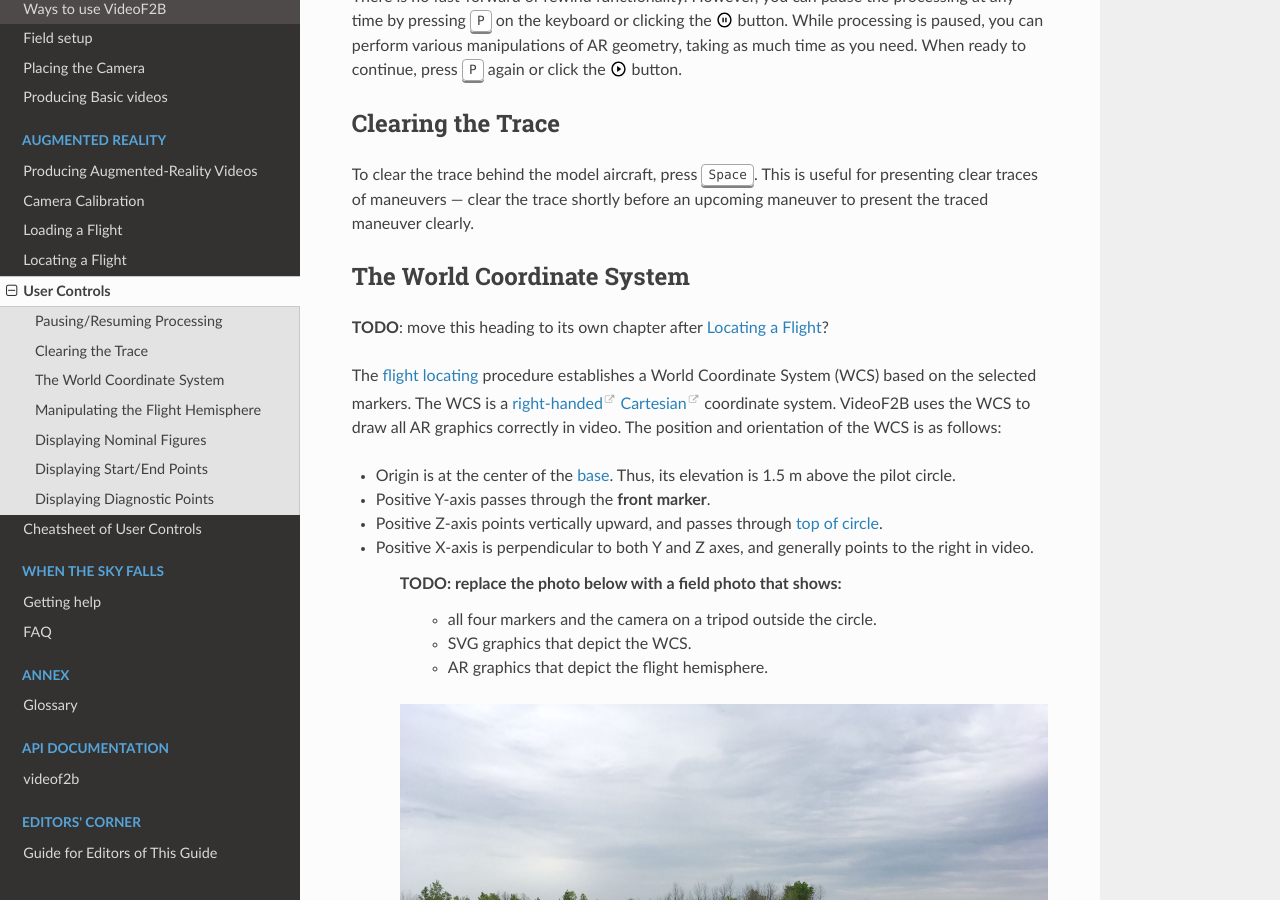
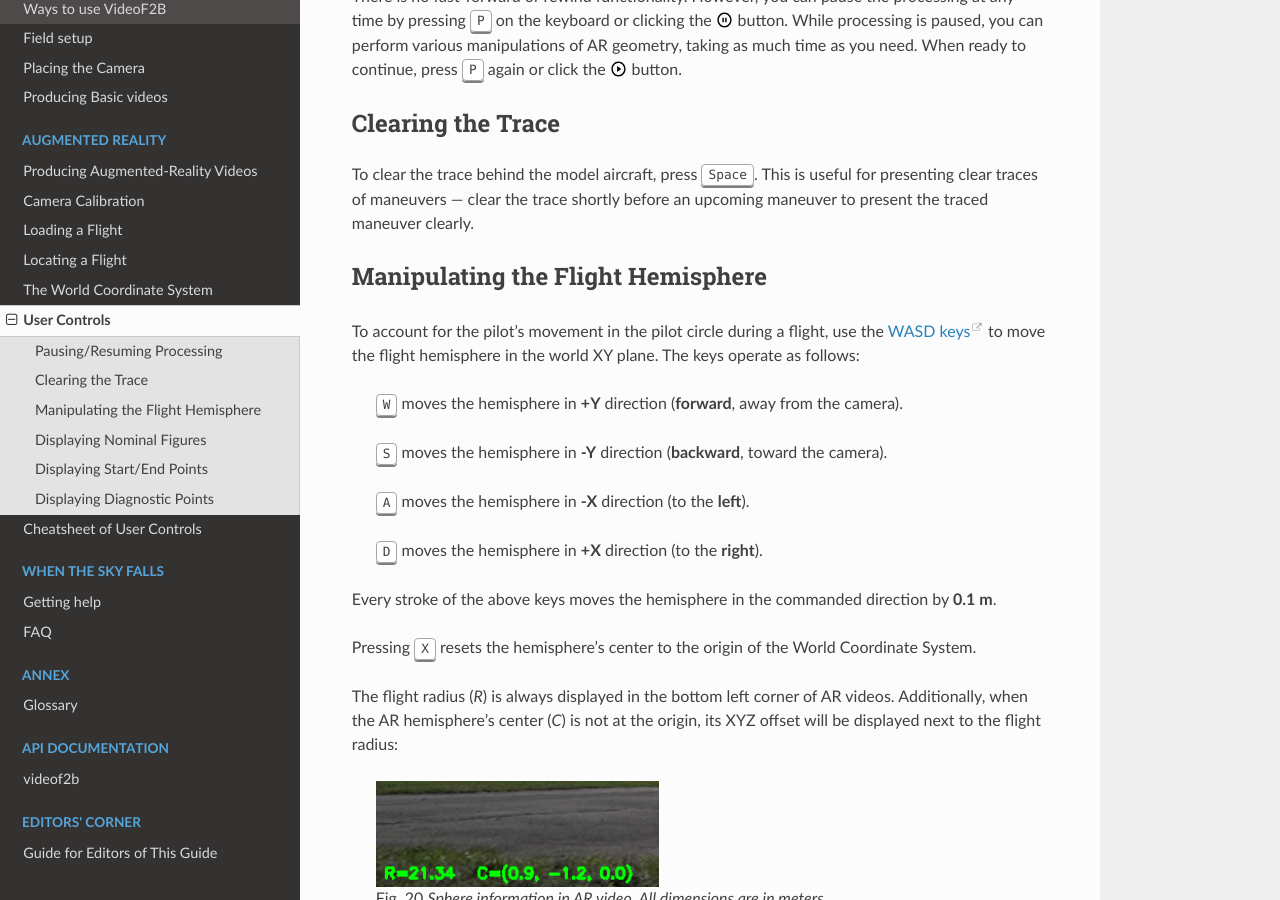
Before and after one commit to alsolera/VideoF2B, a Sphinx documentation site: the page built from docs/source/user-controls-ar.rst, in a window 1280 px wide and 900 px high, scrolled down 895 px. Built offline with Sphinx 7.4.7 and the Read the Docs theme 2.0.0, drawn with Linux system fonts in a browser that asks for light colours.

Commit message:
Move WCS section into its own chapter

```diff
--- a/docs/source/index.rst
+++ b/docs/source/index.rst
@@ -60,6 +60,7 @@
     camera-calibration
     loading-flight
     locating-flight
+    world-coordinate-system
     user-controls-ar
     cheatsheet
 
--- a/docs/source/locating-flight.rst
+++ b/docs/source/locating-flight.rst
@@ -60,4 +60,4 @@
 
     If you are satisfied with your selections, click :guilabel:`Yes`.  Processing will begin.
 
-See :doc:`user-controls-ar` to learn how to control AR geometry during the processing.
+See :doc:`user-controls-ar` to learn how to control AR geometry during the processing.  You may want to review information about :doc:`/world-coordinate-system` first.
--- a/docs/source/user-controls-ar.rst
+++ b/docs/source/user-controls-ar.rst
@@ -28,28 +28,6 @@
 
 To clear the trace behind the model aircraft, press :kbd:`Space`. This is useful for presenting clear traces
 of maneuvers — clear the trace shortly before an upcoming maneuver to present the traced maneuver clearly.
-
-The World Coordinate System
----------------------------
-
-**TODO**: move this heading to its own chapter after :doc:`locating-flight`?
-
-The :doc:`flight locating <locating-flight>` procedure establishes a World Coordinate System (WCS) based on
-the selected markers. The WCS is a `right-handed <https://en.wikipedia.org/wiki/Right-hand_rule>`__ `Cartesian
-<https://en.wikipedia.org/wiki/Cartesian_coordinate_system>`__ coordinate system. VideoF2B uses the WCS to
-draw all AR graphics correctly in video. The position and orientation of the WCS is as follows:
-
-- Origin is at the center of the :term:`base`. Thus, its elevation is 1.5 m above the pilot circle.
-- Positive Y-axis passes through the **front marker**.
-- Positive Z-axis points vertically upward, and passes through :term:`top of circle`.
-- Positive X-axis is perpendicular to both Y and Z axes, and generally points to the right in video.
-
-    **TODO**: replace the photo below with a field photo that shows:
-      - all four markers and the camera on a tripod outside the circle.
-      - SVG graphics that depict the WCS.
-      - AR graphics that depict the flight hemisphere.
-
-    .. image:: images/todo/markers-arrangement.jpg
 
 Manipulating the Flight Hemisphere
 ----------------------------------
```
Also changed, not shown: docs/source/world-coordinate-system.rst (added, +20 -0 lines).
